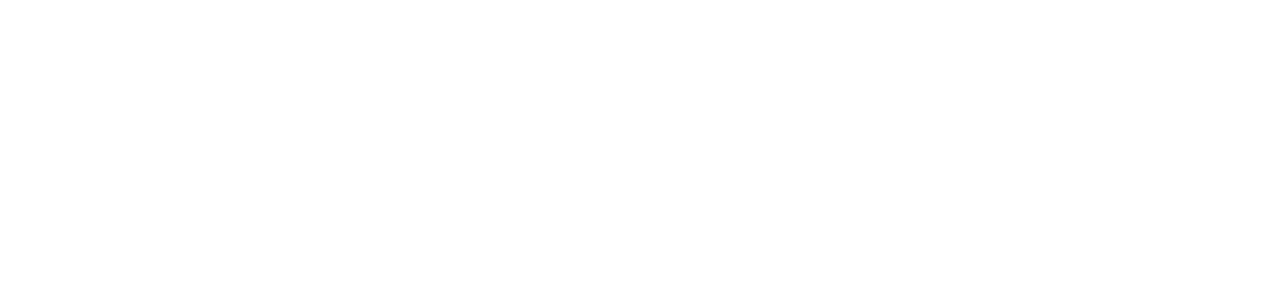
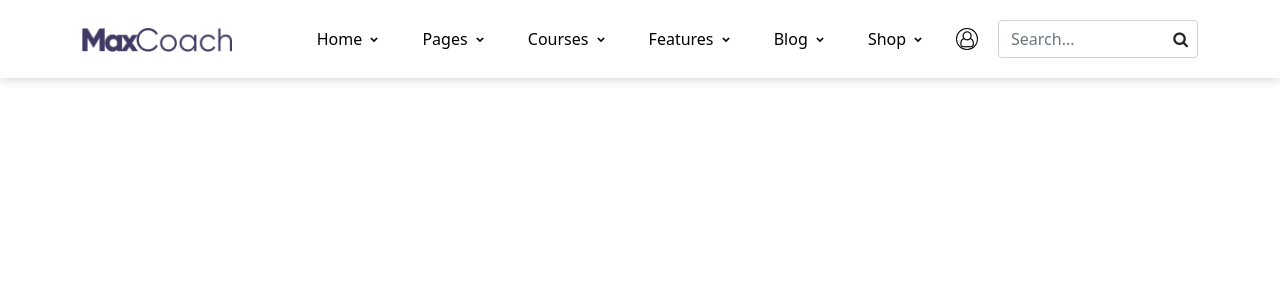
Before and after one commit to Obez99/proj-html-vuejs, a Vue app: page / in a window 1280 px wide. Shown: the top 300 px of the page. Built offline with nearby package versions, Linux system fonts and the light colour scheme.

Commit message:
Adds header component

```diff
--- a/package.json
+++ b/package.json
@@ -11,6 +11,7 @@
   "dependencies": {
     "bootstrap": "^5.1.3",
     "core-js": "^3.6.5",
+    "font-awesome": "^4.7.0",
     "vue": "^2.6.11"
   },
   "devDependencies": {
--- a/src/App.vue
+++ b/src/App.vue
@@ -1,13 +1,22 @@
 <template>
-  <div id="app"></div>
+  <div id="app">
+    <Header></Header>
+  </div>
 </template>
 
 <script>
+import Header from "./components/Header.vue";
 export default {
   name: "App",
+  components: { Header },
 };
 </script>
 
 <style lang="scss">
 @import "~bootstrap/scss/bootstrap.scss";
+
+a {
+  color: black;
+  text-decoration: none;
+}
 </style>
--- /dev/null
+++ b/src/components/Header.vue
@@ -0,0 +1,46 @@
+<template>
+  <header>
+    <div class="container">
+      <img src="../assets/dark-logo.png" alt="logo" />
+
+      <nav>
+        <ul>
+          <li>
+            <a href="#">Home <i class="fa fa-chevron-down"></i></a>
+          </li>
+          <li>
+            <a href="#">Pages <i class="fa fa-chevron-down"></i></a>
+          </li>
+          <li>
+            <a href="#">Courses <i class="fa fa-chevron-down"></i></a>
+          </li>
+          <li>
+            <a href="#">Features <i class="fa fa-chevron-down"></i></a>
+          </li>
+          <li>
+            <a href="#">Blog <i class="fa fa-chevron-down"></i></a>
+          </li>
+          <li>
+            <a href="#">Shop <i class="fa fa-chevron-down"></i></a>
+          </li>
+        </ul>
+
+        <div>
+          <a href="#"><i class="fa fa-user-o"></i></a>
+          <input type="text" class="form-control" placeholder="Search..." />
+          <i class="fa fa-search"></i>
+        </div>
+      </nav>
+    </div>
+  </header>
+</template>
+
+<script>
+export default {
+  name: "Header",
+};
+</script>
+
+<style lang="scss">
+@import "../styles/header.scss";
+</style>
--- a/src/main.js
+++ b/src/main.js
@@ -1,5 +1,6 @@
 import Vue from 'vue'
 import App from './App.vue'
+import "font-awesome/css/font-awesome.min.css"
 
 Vue.config.productionTip = false
 
--- /dev/null
+++ b/src/styles/header.scss
@@ -0,0 +1,61 @@
+header{
+  box-shadow: 0 1px 10px 0 lightgray;
+  padding: 20px 0;
+
+  .container{
+  display: flex;
+  align-items: center;
+  justify-content: space-between;
+
+  img{
+    width: 150px;
+    height: 25px;
+  }
+
+  nav{
+    display: flex;
+    align-items: center;
+
+    div{
+      position:relative;
+      display: flex;
+      align-items: center;
+
+    input{
+      width: 200px;
+    }
+
+    .fa-user-o{
+      margin: 0 20px;
+      padding: 2px 3px;
+      border: 1px solid;
+      border-radius: 50%;
+    }
+    .fa-search{
+      position: absolute;
+      right:10px;
+      top: 50%;
+      transform : translateY(-50%);
+    }
+  }
+
+    ul{
+      list-style: none;
+      margin:0;
+
+        li{
+          padding-left: 20px;
+          display: inline-block;
+
+          a{
+            padding: 10px;
+            i{
+              transform: scale(0.5);
+
+            }
+          }
+        }
+      }
+    }
+  }
+}
```
Also changed, not shown: 18 other files (tests, documents, lock files or other folders).
